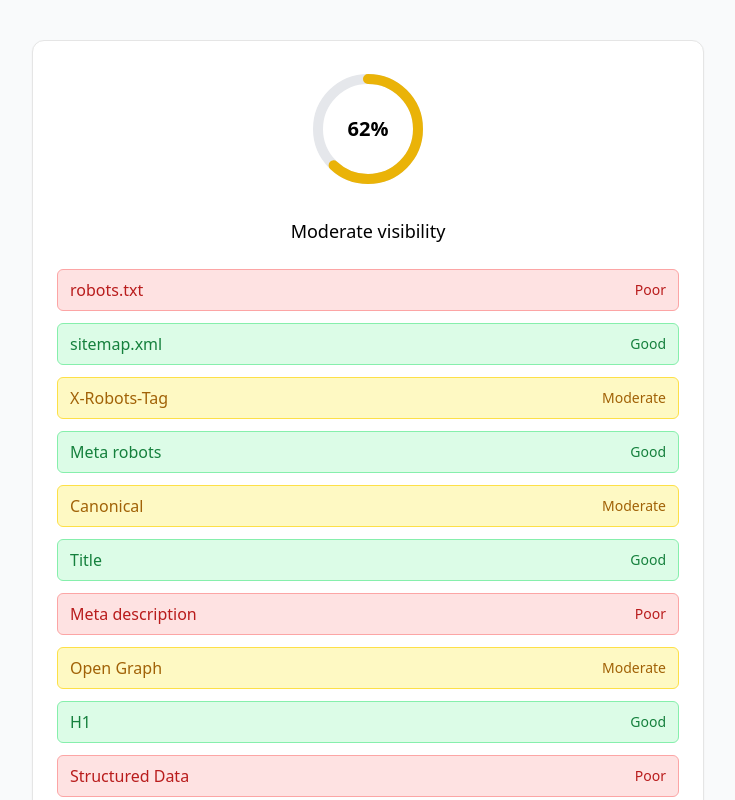
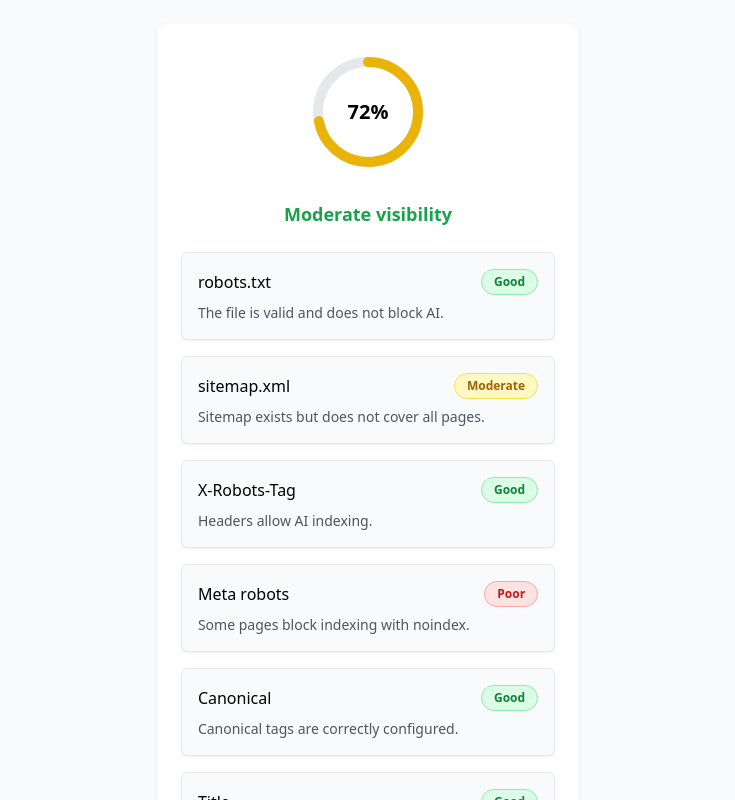
Before and after one commit to dm100usa-oss/aivcheck---main, a Next.js app: page /success in a window 1280 px wide. Shown: the top 800 px of the page, without its empty margins (272-1007 px from the left). Built offline with nearby package versions, Linux system fonts and the light colour scheme.

Commit message:
Update page.tsx

```diff
--- a/app/success/page.tsx
+++ b/app/success/page.tsx
@@ -2,115 +2,37 @@
 "use client";
 
 import React from "react";
+import ReportLayout from "../../components/ReportLayout";
 import { CheckItem } from "../../types";
 
 export default function SuccessPage() {
-  const items: CheckItem[] = [
-    { name: "robots.txt", status: "Poor", explanation: "This file controls whether AI can see your site. If access is blocked, your site may disappear from AI answers." },
-    { name: "sitemap.xml", status: "Good", explanation: "A sitemap helps AI find all important pages. Missing sitemap means some pages stay invisible." },
-    { name: "X-Robots-Tag", status: "Moderate", explanation: "If headers block indexing, AI may skip your site." },
-    { name: "Meta robots", status: "Good", explanation: "If meta tags forbid indexing, pages don’t appear in search." },
-    { name: "Canonical", status: "Moderate", explanation: "Without canonical tags, AI may show duplicates instead of the main page." },
-    { name: "Title", status: "Good", explanation: "Clear titles help AI understand and show your pages correctly." },
-    { name: "Meta description", status: "Poor", explanation: "Missing descriptions make your site less attractive in search results." },
-    { name: "Open Graph", status: "Moderate", explanation: "Without OG tags, links in AI answers and social media look incomplete." },
-    { name: "H1", status: "Good", explanation: "Main heading helps AI understand the page topic." },
-    { name: "Structured Data", status: "Poor", explanation: "Without structured data, AI cannot fully understand your content." },
-    { name: "Mobile friendly", status: "Good", explanation: "Sites not optimized for phones are shown less often by AI." },
-    { name: "HTTPS", status: "Good", explanation: "Sites without HTTPS are considered unsafe and shown less." },
-    { name: "Alt texts", status: "Moderate", explanation: "Without image descriptions, AI misses important information." },
-    { name: "Favicon", status: "Good", explanation: "Missing favicon makes the site look unfinished and reduces trust." },
-    { name: "404 page", status: "Moderate", explanation: "Incorrect 404 setup confuses AI and reduces visibility." },
+  // Example full check items (Pro, 15 points)
+  const testItems: CheckItem[] = [
+    { name: "robots.txt", status: "Good", explanation: "The file is valid and does not block AI." },
+    { name: "sitemap.xml", status: "Moderate", explanation: "Sitemap exists but does not cover all pages." },
+    { name: "X-Robots-Tag", status: "Good", explanation: "Headers allow AI indexing." },
+    { name: "Meta robots", status: "Poor", explanation: "Some pages block indexing with noindex." },
+    { name: "Canonical", status: "Good", explanation: "Canonical tags are correctly configured." },
+    { name: "Title", status: "Good", explanation: "Titles are clear and unique." },
+    { name: "Meta description", status: "Moderate", explanation: "Some pages have missing or duplicate descriptions." },
+    { name: "Open Graph", status: "Good", explanation: "OG tags are set correctly." },
+    { name: "H1", status: "Moderate", explanation: "Some pages have missing or duplicate H1 tags." },
+    { name: "Structured Data", status: "Poor", explanation: "Structured data is missing on important pages." },
+    { name: "Mobile friendly", status: "Good", explanation: "The site is mobile-friendly." },
+    { name: "HTTPS", status: "Good", explanation: "SSL is enabled and valid." },
+    { name: "Alt texts", status: "Moderate", explanation: "Some images lack alt attributes." },
+    { name: "Favicon", status: "Good", explanation: "Favicon is present." },
+    { name: "404 page", status: "Good", explanation: "Custom 404 page works correctly." },
   ];
 
-  const score = 62; // Example, can be calculated dynamically
-  const interpretation = "Moderate visibility";
-
-  const getColor = (status: string) => {
-    switch (status) {
-      case "Good":
-        return "bg-green-100 text-green-700 border-green-300";
-      case "Moderate":
-        return "bg-yellow-100 text-yellow-700 border-yellow-300";
-      case "Poor":
-        return "bg-red-100 text-red-700 border-red-300";
-      default:
-        return "bg-gray-100 text-gray-700 border-gray-300";
-    }
-  };
-
   return (
-    <main className="min-h-screen bg-gray-50 px-4 py-10">
-      <div className="mx-auto w-full max-w-2xl rounded-xl border border-neutral-200 bg-white p-6 shadow-sm">
-        {/* Score Circle */}
-        <div className="flex items-center justify-center mb-6">
-          <div className="relative">
-            <svg className="w-32 h-32">
-              <circle
-                className="text-gray-200"
-                strokeWidth="10"
-                stroke="currentColor"
-                fill="transparent"
-                r="50"
-                cx="64"
-                cy="64"
-              />
-              <circle
-                className={
-                  score < 50
-                    ? "text-red-500"
-                    : score < 80
-                    ? "text-yellow-500"
-                    : "text-green-500"
-                }
-                strokeWidth="10"
-                strokeDasharray={`${(score / 100) * 314} 314`}
-                strokeLinecap="round"
-                stroke="currentColor"
-                fill="transparent"
-                r="50"
-                cx="64"
-                cy="64"
-                transform="rotate(-90 64 64)"
-              />
-            </svg>
-            <span className="absolute inset-0 flex items-center justify-center text-xl font-bold">
-              {score}%
-            </span>
-          </div>
-        </div>
-
-        {/* Interpretation */}
-        <p className="text-center text-lg font-medium mb-6">{interpretation}</p>
-
-        {/* Items */}
-        <ul className="space-y-3">
-          {items.map((item, i) => (
-            <li
-              key={i}
-              className={`flex justify-between items-center border rounded-md px-3 py-2 ${getColor(
-                item.status
-              )}`}
-            >
-              <span className="font-medium">{item.name}</span>
-              <span className="text-sm">{item.status}</span>
-            </li>
-          ))}
-        </ul>
-
-        {/* Final Notes */}
-        <div className="mt-8 space-y-3 text-center text-sm text-neutral-700">
-          <p className="font-medium">
-            Full report with results and technical task for the developer has been sent to your email.
-          </p>
-          <p>
-            You can also run a quick check of your other sites or sites you are interested in, and then upgrade to a full check for working with developers.
-          </p>
-          <p className="text-xs text-neutral-500 mt-4 opacity-70">
-            Visibility scores are estimated and based on publicly available data. Not legal advice.
-          </p>
-        </div>
-      </div>
+    <main className="min-h-screen bg-gray-50 flex items-center justify-center p-6">
+      <ReportLayout
+        mode="pro"
+        score={72}
+        interpretation="Moderate visibility"
+        items={testItems}
+      />
     </main>
   );
 }
```
